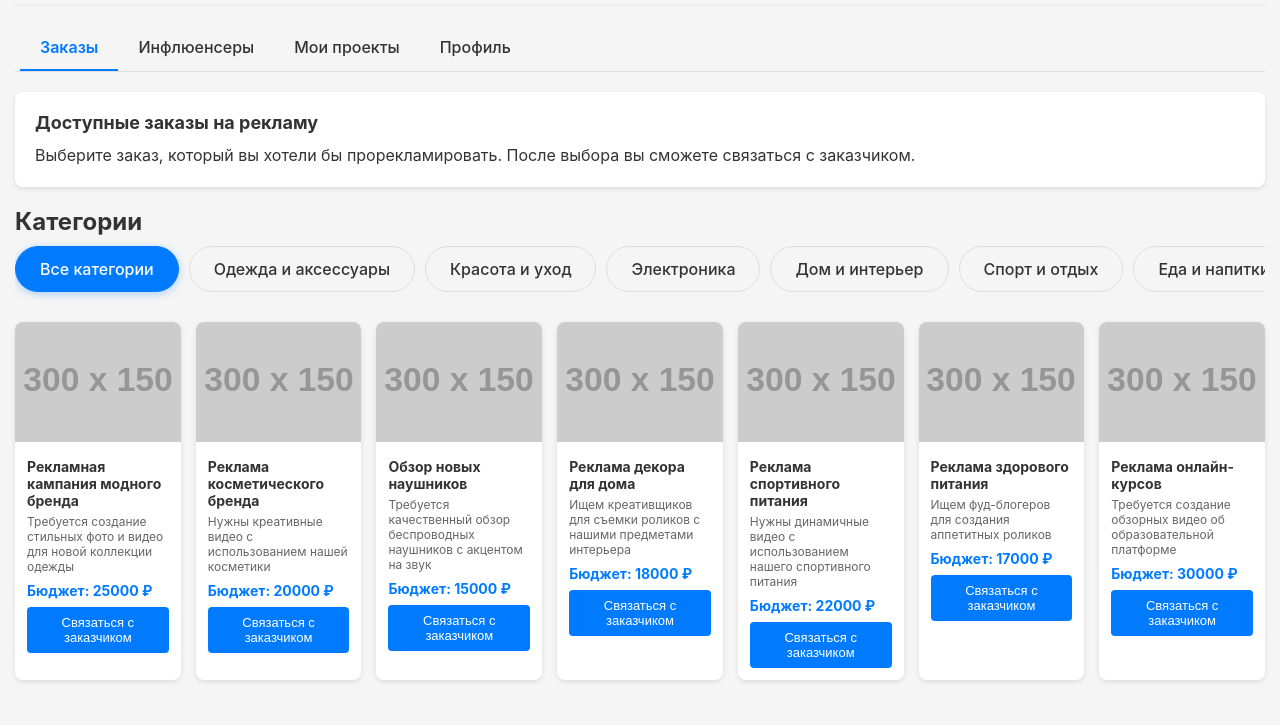
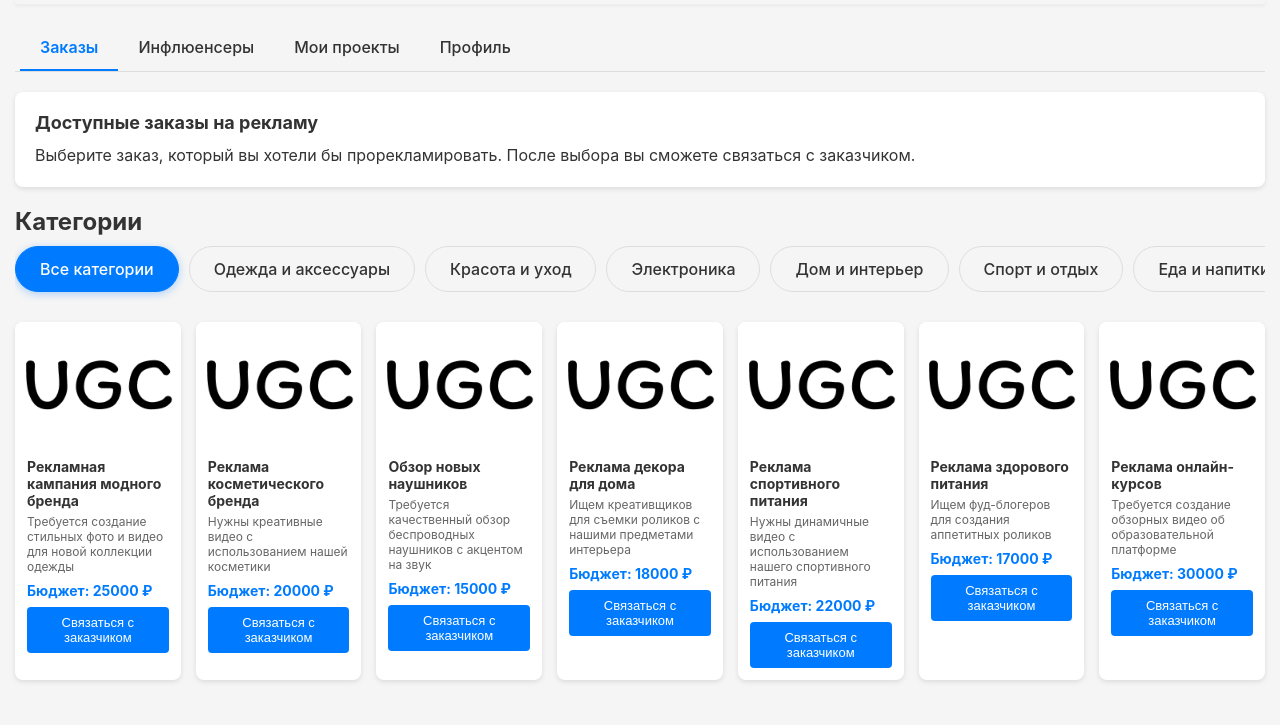
Before and after one commit to genji1451/ugc-platform, a website: page public/main.html in a window 1280 px wide. Shown: the part 75-800 px from the top of the page. Drawn offline with Linux system fonts and the light colour scheme; placeholder pictures from the web are drawn by us.

Commit message:
update image

```diff
--- a/public/main.html
+++ b/public/main.html
@@ -342,7 +342,7 @@
     <header>
       <div class="logo">
         <span class="logo-icon">🚀</span>
-        <span>UGC Platform</span>
+        <span>UGC PRO</span>
       </div>
     </header>
 
@@ -376,7 +376,7 @@
       <div class="grid" id="orders-list">
         <!-- Одежда и аксессуары -->
         <div class="item" data-category="fashion">
-          <img src="https://via.placeholder.com/300x150?text=Fashion" alt="Fashion">
+          <img src="/assets/images/image.png" alt="Fashion Campaign">
           <div class="item-content">
             <div class="item-title">Рекламная кампания модного бренда</div>
             <div class="item-description">Требуется создание стильных фото и видео для новой коллекции одежды</div>
@@ -387,7 +387,7 @@
 
         <!-- Красота и уход -->
         <div class="item" data-category="beauty">
-          <img src="https://via.placeholder.com/300x150?text=Beauty" alt="Beauty">
+          <img src="/assets/images/image.png" alt="Beauty Products">
           <div class="item-content">
             <div class="item-title">Реклама косметического бренда</div>
             <div class="item-description">Нужны креативные видео с использованием нашей косметики</div>
@@ -398,7 +398,7 @@
 
         <!-- Электроника -->
         <div class="item" data-category="electronics">
-          <img src="https://via.placeholder.com/300x150?text=Electronics" alt="Electronics">
+          <img src="/assets/images/image.png" alt="Electronics">
           <div class="item-content">
             <div class="item-title">Обзор новых наушников</div>
             <div class="item-description">Требуется качественный обзор беспроводных наушников с акцентом на звук</div>
@@ -409,7 +409,7 @@
 
         <!-- Дом и интерьер -->
         <div class="item" data-category="home">
-          <img src="https://via.placeholder.com/300x150?text=Home" alt="Home">
+          <img src="/assets/images/image.png" alt="Home Decor">
           <div class="item-content">
             <div class="item-title">Реклама декора для дома</div>
             <div class="item-description">Ищем креативщиков для съемки роликов с нашими предметами интерьера</div>
@@ -420,7 +420,7 @@
 
         <!-- Спорт и отдых -->
         <div class="item" data-category="sport">
-          <img src="https://via.placeholder.com/300x150?text=Sport" alt="Sport">
+          <img src="/assets/images/image.png" alt="Sport Products">
           <div class="item-content">
             <div class="item-title">Реклама спортивного питания</div>
             <div class="item-description">Нужны динамичные видео с использованием нашего спортивного питания</div>
@@ -431,7 +431,7 @@
 
         <!-- Еда и напитки -->
         <div class="item" data-category="food">
-          <img src="https://via.placeholder.com/300x150?text=Food" alt="Food">
+          <img src="/assets/images/image.png" alt="Food Products">
           <div class="item-content">
             <div class="item-title">Реклама здорового питания</div>
             <div class="item-description">Ищем фуд-блогеров для создания аппетитных роликов</div>
@@ -442,7 +442,7 @@
 
         <!-- Услуги -->
         <div class="item" data-category="services">
-          <img src="https://via.placeholder.com/300x150?text=Services" alt="Services">
+          <img src="/assets/images/image.png" alt="Services">
           <div class="item-content">
             <div class="item-title">Реклама онлайн-курсов</div>
             <div class="item-description">Требуется создание обзорных видео об образовательной платформе</div>
@@ -469,7 +469,7 @@
       <div class="grid" id="influencers-list">
         <!-- Бьюти -->
         <div class="item" data-category="beauty">
-          <img src="https://via.placeholder.com/300x150?text=Beauty+Blogger" alt="Beauty Blogger">
+          <img src="/assets/images/image.png" alt="Beauty Blogger">
           <div class="item-content">
             <div class="item-title">Мария @beauty_maria</div>
             <div class="item-description">Бьюти-блогер, снимаю обзоры и туториалы по макияжу. Аудитория 25k+, высокая вовлеченность.</div>
@@ -480,7 +480,7 @@
 
         <!-- Лайфстайл -->
         <div class="item" data-category="lifestyle">
-          <img src="https://via.placeholder.com/300x150?text=Lifestyle+Blogger" alt="Lifestyle Blogger">
+          <img src="/assets/images/image.png" alt="Lifestyle Blogger">
           <div class="item-content">
             <div class="item-title">Анна @lifestyle_anna</div>
             <div class="item-description">Lifestyle блогер. Делюсь лайфхаками, обзорами полезных товаров. Аудитория 40k+.</div>
@@ -491,7 +491,7 @@
 
         <!-- Спорт -->
         <div class="item" data-category="sport">
-          <img src="https://via.placeholder.com/300x150?text=Sport+Blogger" alt="Sport Blogger">
+          <img src="/assets/images/image.png" alt="Sport Blogger">
           <div class="item-content">
             <div class="item-title">Алексей @sport_alex</div>
             <div class="item-description">Фитнес-тренер, спортивный блогер. Контент о здоровом образе жизни. Аудитория 35k+.</div>
@@ -502,7 +502,7 @@
 
         <!-- Технологии -->
         <div class="item" data-category="tech">
-          <img src="https://via.placeholder.com/300x150?text=Tech+Blogger" alt="Tech Blogger">
+          <img src="/assets/images/image.png" alt="Tech Blogger">
           <div class="item-content">
             <div class="item-title">Иван @tech_ivan</div>
             <div class="item-description">Обзоры гаджетов и технологий. Качественные распаковки и тесты. Аудитория 50k+.</div>
@@ -513,7 +513,7 @@
 
         <!-- Мода -->
         <div class="item" data-category="fashion">
-          <img src="https://via.placeholder.com/300x150?text=Fashion+Blogger" alt="Fashion Blogger">
+          <img src="/assets/images/image.png" alt="Fashion Blogger">
           <div class="item-content">
             <div class="item-title">София @fashion_sofia</div>
             <div class="item-description">Модный блогер. Стильные образы, обзоры брендов, советы по стилю. Аудитория 45k+.</div>
@@ -524,7 +524,7 @@
 
         <!-- Еда -->
         <div class="item" data-category="food">
-          <img src="https://via.placeholder.com/300x150?text=Food+Blogger" alt="Food Blogger">
+          <img src="/assets/images/image.png" alt="Food Blogger">
           <div class="item-content">
             <div class="item-title">Михаил @food_michael</div>
             <div class="item-description">Фуд-блогер, шеф-повар. Рецепты, обзоры ресторанов, кулинарные лайфхаки. Аудитория 30k+.</div>
@@ -535,7 +535,7 @@
 
         <!-- Путешествия -->
         <div class="item" data-category="travel">
-          <img src="https://via.placeholder.com/300x150?text=Travel+Blogger" alt="Travel Blogger">
+          <img src="/assets/images/image.png" alt="Travel Blogger">
           <div class="item-content">
             <div class="item-title">Екатерина @travel_kate</div>
             <div class="item-description">Тревел-блогер. Путешествия, отели, советы для путешественников. Аудитория 38k+.</div>
@@ -635,7 +635,7 @@
       button.addEventListener('click', () => {
         const username = button.getAttribute('data-telegram');
         const message = encodeURIComponent('Здравствуйте! Пишу из UGC PRO.');
-        const telegramLink = `https://t.me/${username}?start=${message}`;
+        const telegramLink = `https://t.me/${username}?text=${message}`;
 
         // Если это Telegram WebApp
         const telegramWebApp = window.Telegram?.WebApp;
```
Also changed, not shown: public/assets/images/image.png (added).
